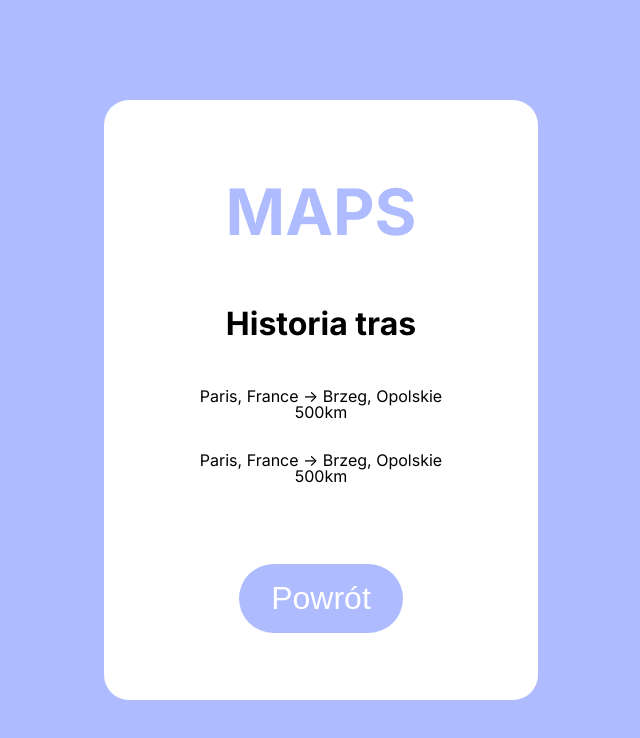
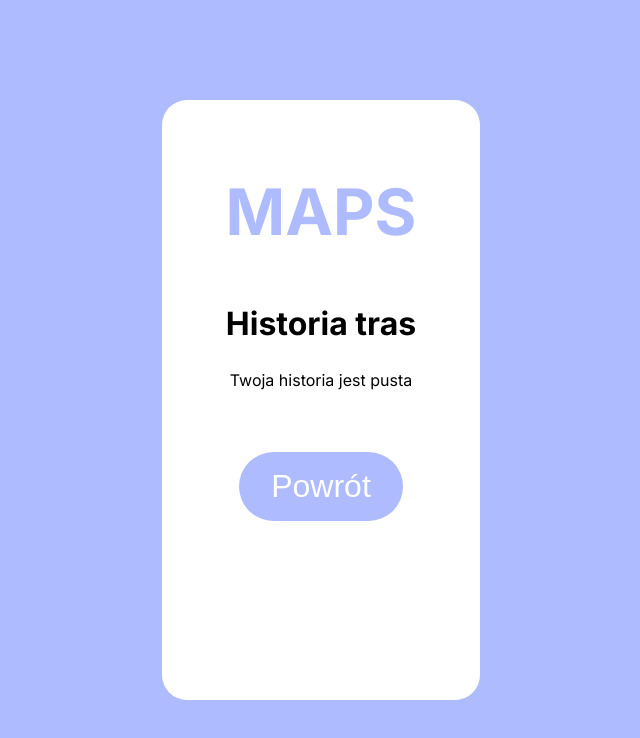
Before and after one commit to Kamil-Budzik/Maps, a React (Create React App) app: page /history in a window 1280 px wide. Shown: the top 738 px of the page, without its empty margins (319-959 px from the left). Built offline with nearby package versions, Linux system fonts and the light colour scheme.

Commit message:
chore: Render the data from historySlice

```diff
--- /dev/null
+++ b/src/components/HistoryList/History.styles.ts
@@ -0,0 +1,9 @@
+import styled from 'styled-components';
+
+export const List = styled.ul`
+  margin-bottom: 4em;
+`;
+
+export const Item = styled.li`
+  padding: 1em 2em;
+`;
--- /dev/null
+++ b/src/components/HistoryList/index.tsx
@@ -0,0 +1,28 @@
+import React from 'react';
+
+import { Item, List } from './History.styles';
+import { useSelector } from 'react-redux';
+import { RootState } from '../../store';
+
+const HistoryList = () => {
+  const { items } = useSelector((state: RootState) => state.history);
+
+  return (
+    <List>
+      {items.length ? (
+        items.map((item) => (
+          <Item>
+            <div>
+              {item.startingLocation} {'->'} {item.destination}
+            </div>
+            <div>{item.distance}km</div>
+          </Item>
+        ))
+      ) : (
+        <li>Twoja historia jest pusta</li>
+      )}
+    </List>
+  );
+};
+
+export default HistoryList;
--- /dev/null
+++ b/src/features/history/historySlice.ts
@@ -0,0 +1,29 @@
+import { createSlice } from '@reduxjs/toolkit';
+
+interface HistoryItem {
+  distance: number;
+  startingLocation: string;
+  destination: string;
+}
+
+export interface historyState {
+  items: HistoryItem[];
+}
+
+const initialState: historyState = {
+  items: [],
+};
+
+export const historySlice = createSlice({
+  name: 'history',
+  initialState,
+  reducers: {
+    addNewItem: (state, action) => {
+      state.items.push(action.payload);
+    },
+  },
+});
+
+export const { addNewItem } = historySlice.actions;
+
+export default historySlice.reducer;
--- a/src/pages/History/History.styles.ts
+++ b/src/pages/History/History.styles.ts
@@ -22,11 +22,3 @@ export const ContentWrapper = styled.main`
   }
 
 +`;
-
-export const List = styled.ul`
-  margin-bottom: 4em;
-`;
-
-export const Item = styled.li`
-  padding: 1em 2em;
-`;
--- a/src/pages/History/index.tsx
+++ b/src/pages/History/index.tsx
@@ -3,8 +3,9 @@ import { Link } from 'react-router-dom';
 
 import Title from 'components/Title';
 import Button from 'components/Button';
+import HistoryList from 'components/HistoryList';
 
-import { ContentWrapper, Item, List, Wrapper } from './History.styles';
+import { ContentWrapper, Wrapper } from './History.styles';
 
 const History = () => {
   return (
@@ -13,16 +14,7 @@ const History = () => {
         <Title />
         <section>
           <h2>Historia tras</h2>
-          <List>
-            <Item>
-              <div>Paris, France {'->'} Brzeg, Opolskie</div>
-              <div>500km</div>
-            </Item>
-            <Item>
-              <div>Paris, France {'->'} Brzeg, Opolskie</div>
-              <div>500km</div>
-            </Item>
-          </List>
+          <HistoryList />
           <Link to="/">
             <Button>Powrót</Button>
           </Link>
--- a/src/store/index.ts
+++ b/src/store/index.ts
@@ -2,11 +2,13 @@ import { configureStore } from '@reduxjs/toolkit';
 
 import locationReducer from 'features/location/locationSlice';
 import summaryReducer from 'features/summary/summarySlice';
+import historyReducer from 'features/history/historySlice';
 
 export const store = configureStore({
   reducer: {
     location: locationReducer,
     summary: summaryReducer,
+    history: historyReducer,
   },
 });
 
```
